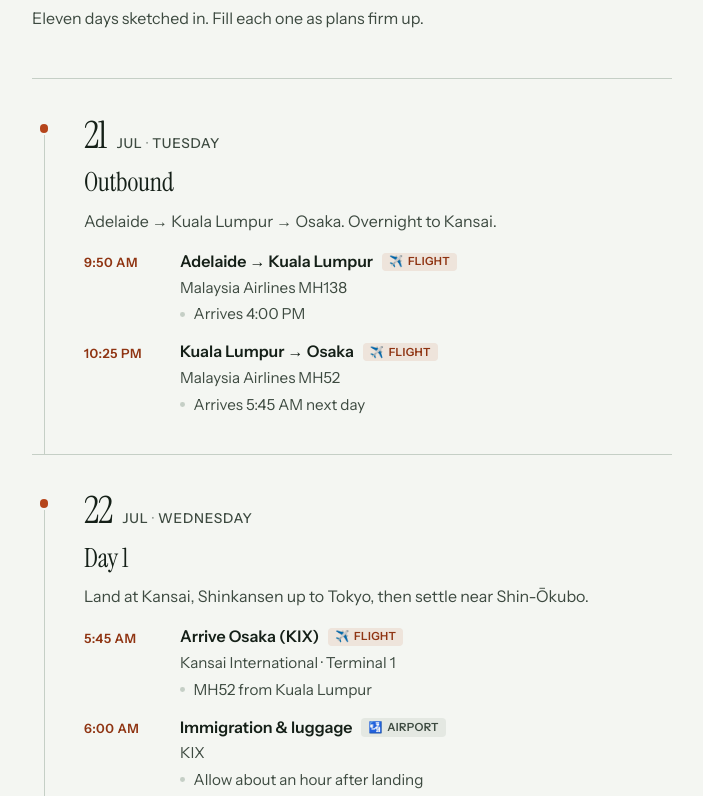
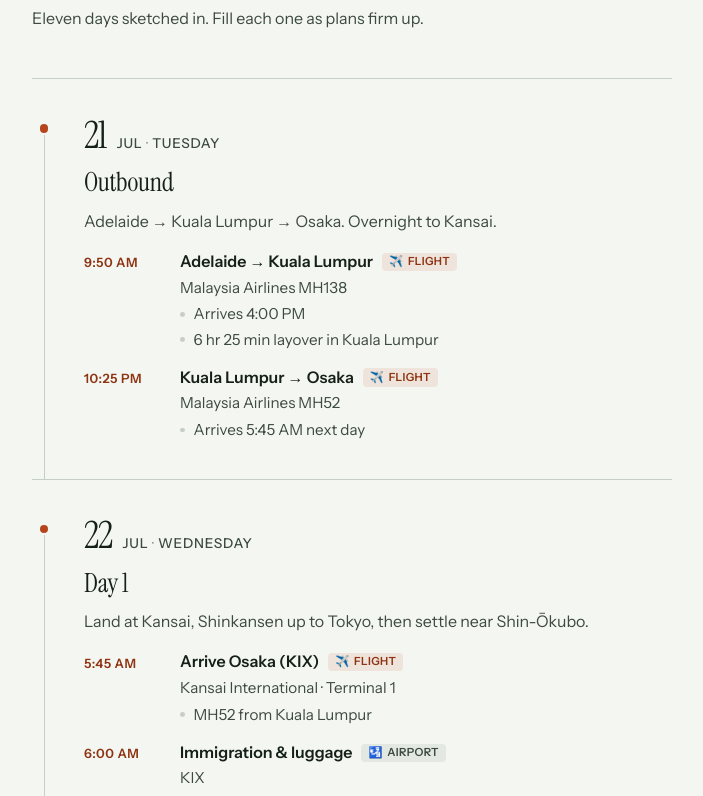
Before and after one commit to kathrynfieg/japan-itinerary-2026, a Vue app: page / in a window 1280 px wide. Shown: the part 944-1740 px from the top of the page, without its empty margins (288-991 px from the left). Built offline with nearby package versions, Linux system fonts and the light colour scheme.

Commit message:
add layover details

```diff
--- a/src/data/trip.ts
+++ b/src/data/trip.ts
@@ -67,7 +67,7 @@ export const days: Day[] = [
         title: 'Adelaide → Kuala Lumpur',
         place: 'Malaysia Airlines MH138',
         type: 'flight',
-        notes: ['Arrives 4:00 PM'],
+        notes: ['Arrives 4:00 PM', '6 hr 25 min layover in Kuala Lumpur'],
       },
       {
         time: '10:25 PM',
@@ -222,7 +222,7 @@ export const days: Day[] = [
         title: 'Osaka → Kuala Lumpur',
         place: 'Malaysia Airlines MH53',
         type: 'flight',
-        notes: ['Arrives 3:45 PM'],
+        notes: ['Arrives 3:45 PM', '6 hr 40 min layover in Kuala Lumpur'],
       },
       {
         time: '10:25 PM',
```
